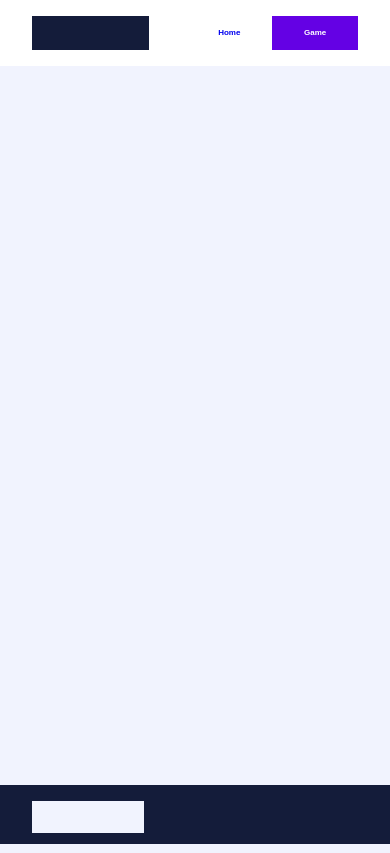
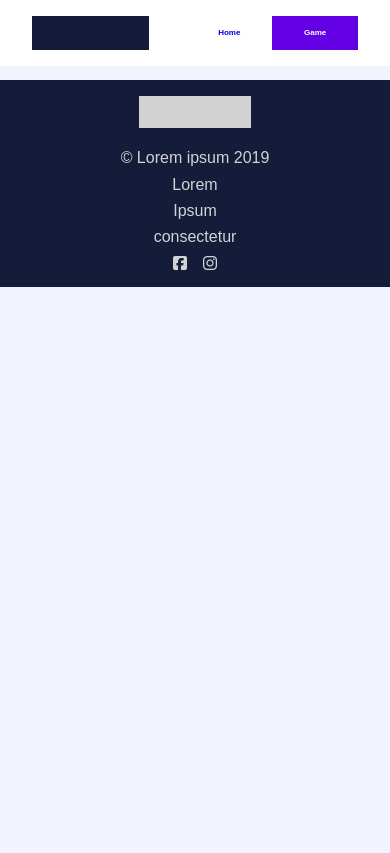
Before and after one commit to Krystoart/task-1-html-css-rwd, a React (Create React App) app: page / in a window 390 px wide. Built offline with nearby package versions, Linux system fonts and the light colour scheme.

Commit message:
Updated footer from 1st task

```diff
--- a/src/core/root/Footer.scss
+++ b/src/core/root/Footer.scss
@@ -1,16 +1,48 @@
-@import '../../utils/StyleUtils.scss';
+@use '../../utils/StyleUtils.scss' as *;
 
-footer {
-    position: absolute;
-    bottom: 0px;
+.footer-row {
+  @extend .row;
   height: 7vh;
   width: 100%;
   background-color: $base-dark;
+  justify-content: space-between;
+  align-items: center;
+
+  * {
+    color: lightgray;
+  }
 
   .fake-pic {
-        display: inline-block;
     width: 7rem;
     height: 2rem;
-        background-color: $base-background;
+    background-color: lightgray;
+  }
+
+  p {
+    padding: 0 1rem 0 1rem;
+  }
+
+  i {
+    padding: 0 0.5rem 0 0.5rem;
+  }
+
+  @media (max-width: 768px) {
+    .middle-text {
+      flex-direction: column;
+      text-align: center;
+      padding-top: 2.5vh;
+
+      p {
+        padding-bottom: 1vh;
       }
     }
+  }
+}
+
+@media (max-width: 768px) {
+  .footer-row {
+    flex-direction: column;
+    justify-content: center;
+    height: auto;
+  }
+}
--- a/src/core/root/Footer.tsx
+++ b/src/core/root/Footer.tsx
@@ -4,9 +4,17 @@ import './Footer.scss';
 
 export function Footer(): React.ReactElement {
   return (
-    <footer>
-      <div className="wrapper">
-        <div className="fake-pic" />
+    <footer className="footer-row wrapper">
+      <div className="fake-pic" />
+      <div className="row middle-text">
+        <p>© Lorem ipsum 2019</p>
+        <p>Lorem</p>
+        <p>Ipsum</p>
+        <p>consectetur</p>
+      </div>
+      <div className="row">
+        <i className="fab fa-facebook-square" />
+        <i className="fab fa-instagram" />
       </div>
     </footer>
   );
```
Lines whose indentation alone changed are shown as unchanged.
